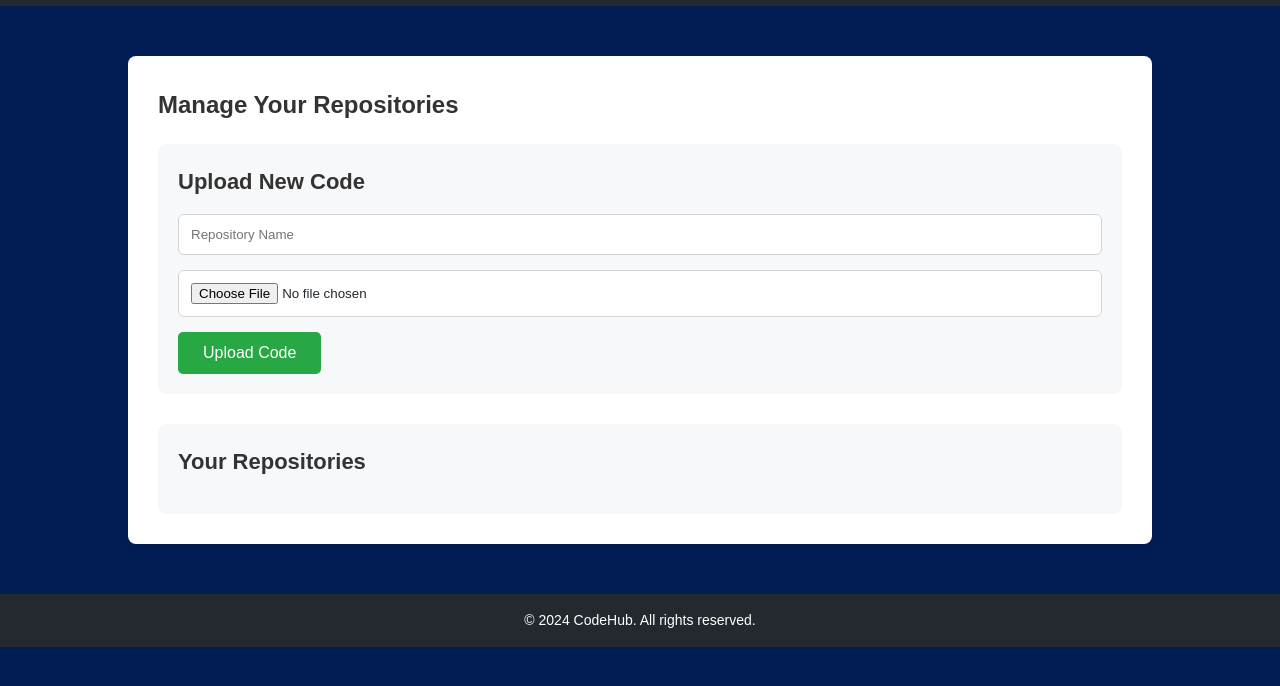
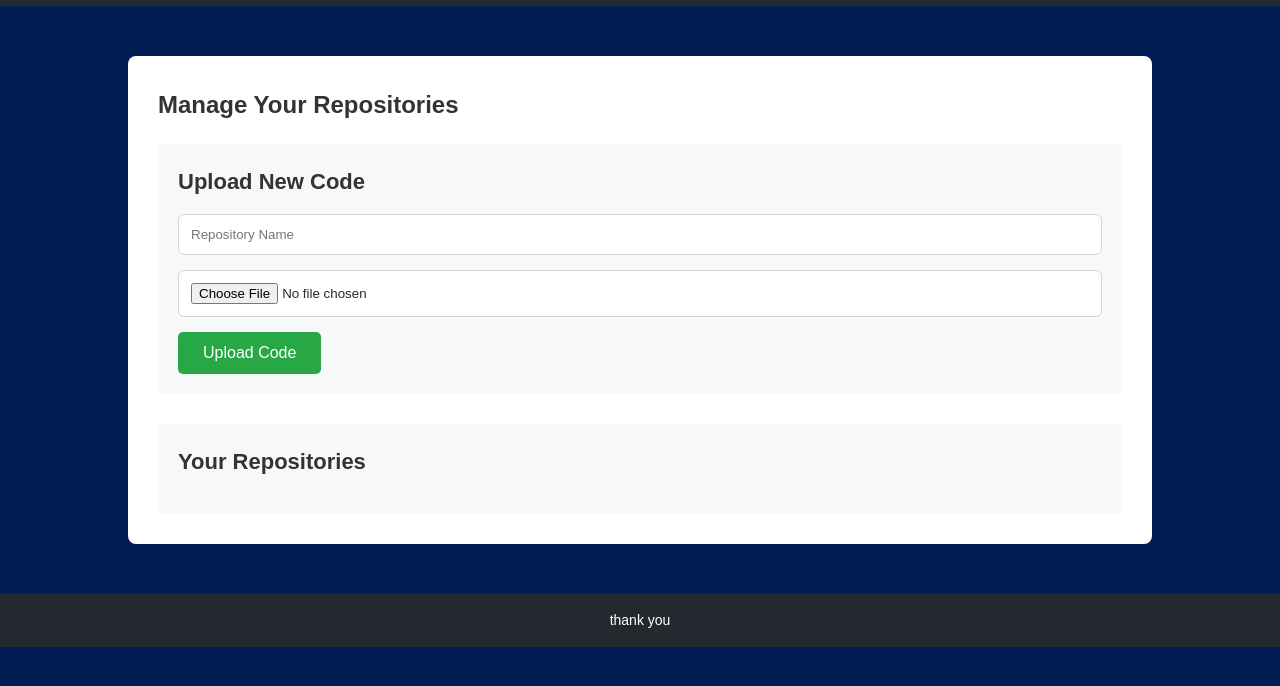
Before and after one commit to prrincetomar/minipro, a plain HTML site: page index.html in a window 1280 px wide. Shown: the part 76-762 px from the top of the page. Drawn offline with Linux system fonts and the light colour scheme.

Commit message:
Update index.html

```diff
--- a/index.html
+++ b/index.html
@@ -46,7 +46,8 @@
   </div>
 
   <footer>
-    <p>&copy; 2024 CodeHub. All rights reserved.</p>
+    <p>thank you
+    </p>
   </footer>
 
   <script src="https://prrincetomar.github.io/minipro/script.js"></script>
```
